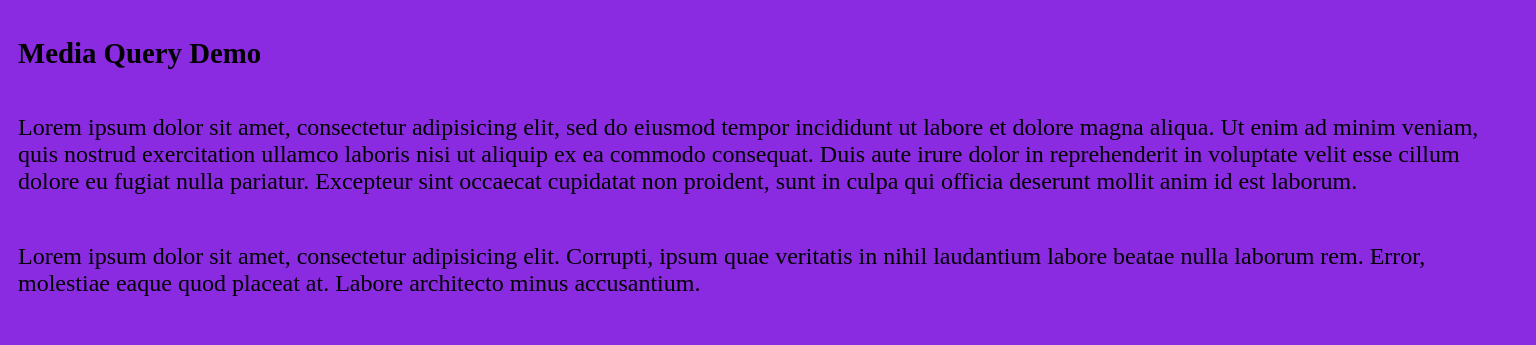
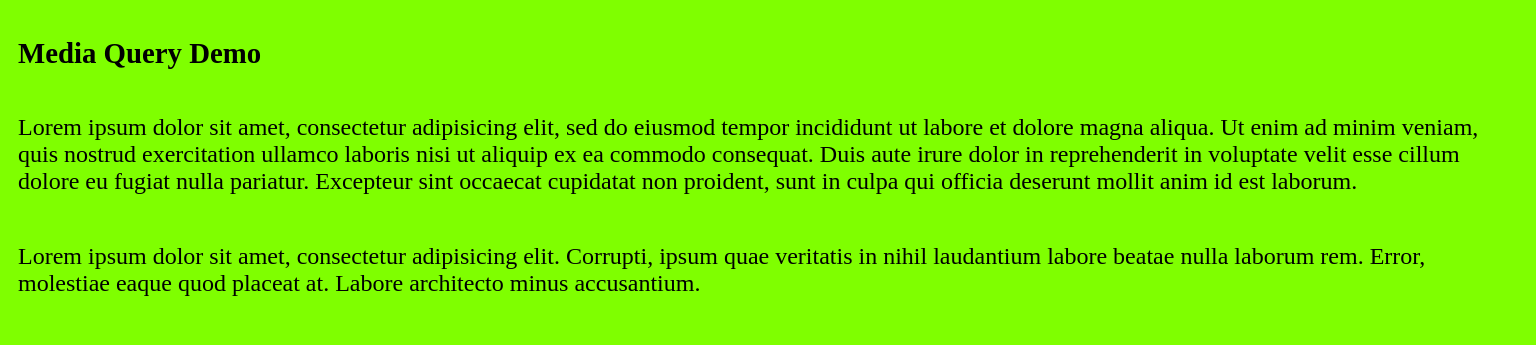
Before and after one commit to LucasH-Paz/trybe_exercises, a plain HTML site: page bloco6/exercises/exercises/html-e-css-forms-flexbox-e-responsivo_5/exercise1.html in a window 1536 px wide. Shown: the top 345 px of the page. Drawn offline with Linux system fonts and the light colour scheme.

Commit message:
Termina a parte 1

```diff
--- a/bloco6/exercises/exercises/html-e-css-forms-flexbox-e-responsivo_5/exercise1.css
+++ b/bloco6/exercises/exercises/html-e-css-forms-flexbox-e-responsivo_5/exercise1.css
@@ -37,3 +37,11 @@ figure {
 
     }
 }
+
+@media screen and (min-width: 1440px) {
+    body {
+        background-color: chartreuse;
+        font-size: 150%;
+        max-width: 1500px;
+    }
+}
```
